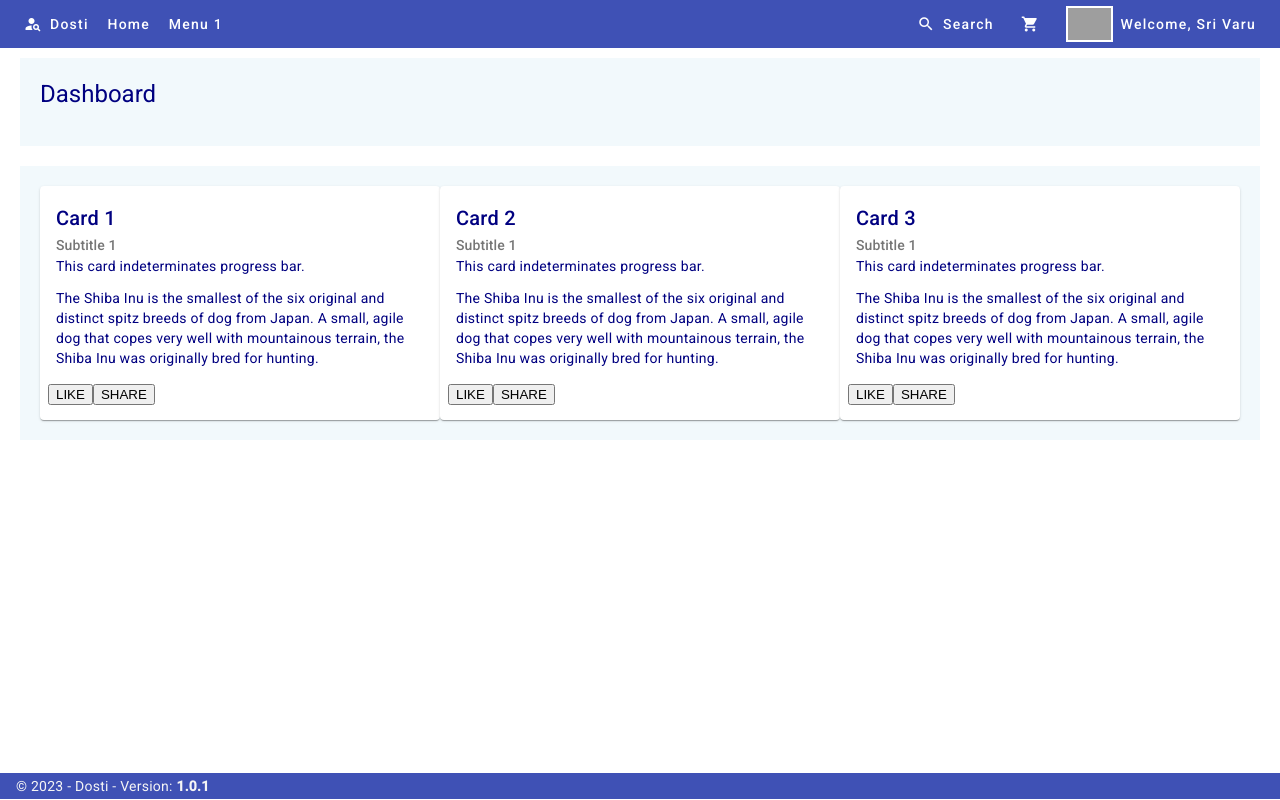
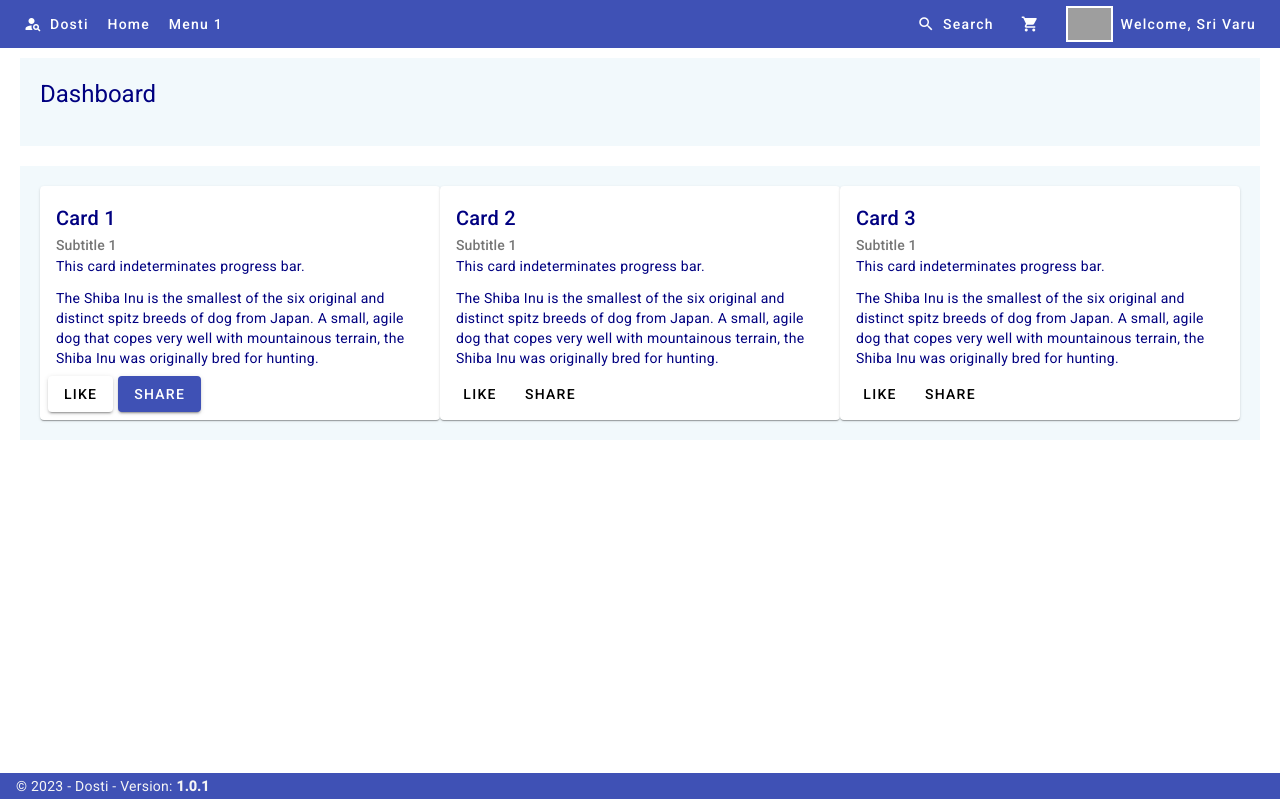
Before and after one commit to Microservices-for-Small-Dosti-App/dosti-client-ngweb, an Angular app: page /dashboard in a window 1280 px wide. Built offline with nearby package versions, Linux system fonts and the light colour scheme; grey boxes are pictures that could not be loaded.

Commit message:
buttons Changed

```diff
--- a/src/app/modules/dashboard/dashboard.component.html
+++ b/src/app/modules/dashboard/dashboard.component.html
@@ -15,8 +15,8 @@
             <p>{{longText}}</p>
         </mat-card-content>
         <mat-card-actions>
-            <button mat-button>LIKE</button>
-            <button mat-button>SHARE</button>
+            <button mat-raised-button>LIKE</button>
+            <button mat-raised-button color="primary">SHARE</button>
         </mat-card-actions>
     </mat-card>
 
--- a/src/app/modules/dashboard/dashboard.component.scss
+++ b/src/app/modules/dashboard/dashboard.component.scss
@@ -17,3 +17,7 @@ h1 {
 .example-card {
     max-width: 400px;
 }
+
+button {
+    margin-right: 5px;
+}
--- a/src/app/modules/dashboard/dashboard.component.ts
+++ b/src/app/modules/dashboard/dashboard.component.ts
@@ -1,13 +1,15 @@
 import { Component } from '@angular/core';
 import { CommonModule } from '@angular/common';
 import { MatCardModule } from '@angular/material/card';
+import { MatButtonModule } from '@angular/material/button';
 
 @Component({
   selector: 'app-dashboard',
   standalone: true,
   imports: [
     CommonModule,
-    MatCardModule
+    MatCardModule,
+    MatButtonModule,
   ],
   templateUrl: './dashboard.component.html',
   styleUrls: ['./dashboard.component.scss']
```
